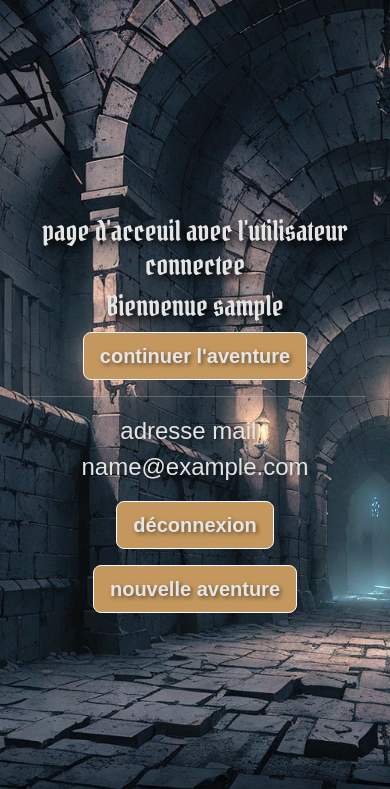
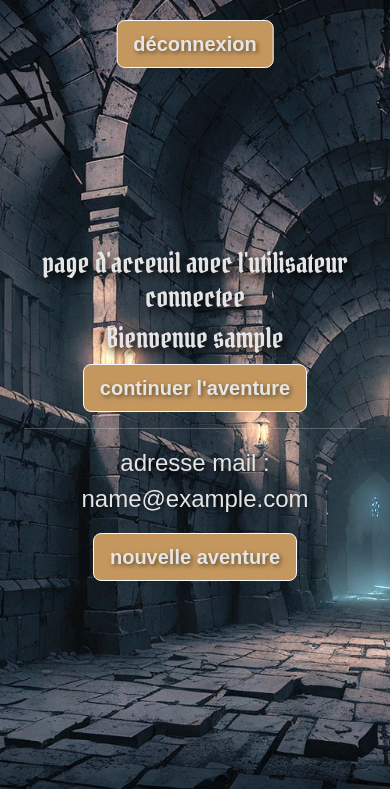
Before and after one commit to RageurRandom/dungeon_xplorer, a PHP site: page /dx_11/ in a window 390 px wide. Shown: the top 789 px of the page. Run offline with PHP 8.4, Linux system fonts and the light colour scheme; the visitor is signed in with stand-in values (Sample User, id 1).

Commit message:
css btn deconnexion

```diff
--- a/assets/css/style.css
+++ b/assets/css/style.css
@@ -70,3 +70,16 @@ p {
     text-decoration: underline;
     color: var(--btn-primary);
 }
+
+.deconnexion-btn {
+    position: absolute;
+    top: 20px;
+    right: 20px;
+}
+
+@media (max-width: 768px) {
+    .deconnexion-btn {
+        right: 50%;
+        transform: translateX(50%);
+    }
+}
--- a/views/accueil/accueilConnecte.php
+++ b/views/accueil/accueilConnecte.php
@@ -35,7 +35,7 @@
             </div>
             <div class="col-lg-8 align-self-baseline">
                 <p class="nofont">adresse mail : <?php echo $_SESSION["userMail"] ?></p>
-                <p><a class="btn btn-primary btn-lg btn-light" href="deconnexion">déconnexion</a></p>
+                <p><a class="btn btn-primary btn-lg btn-light deconnexion-btn" href="deconnexion">déconnexion</a></p>
 
                 <p><a class="btn btn-primary btn-lg btn-light" href='creationHero'>nouvelle aventure</a></p>
             </div>
```
